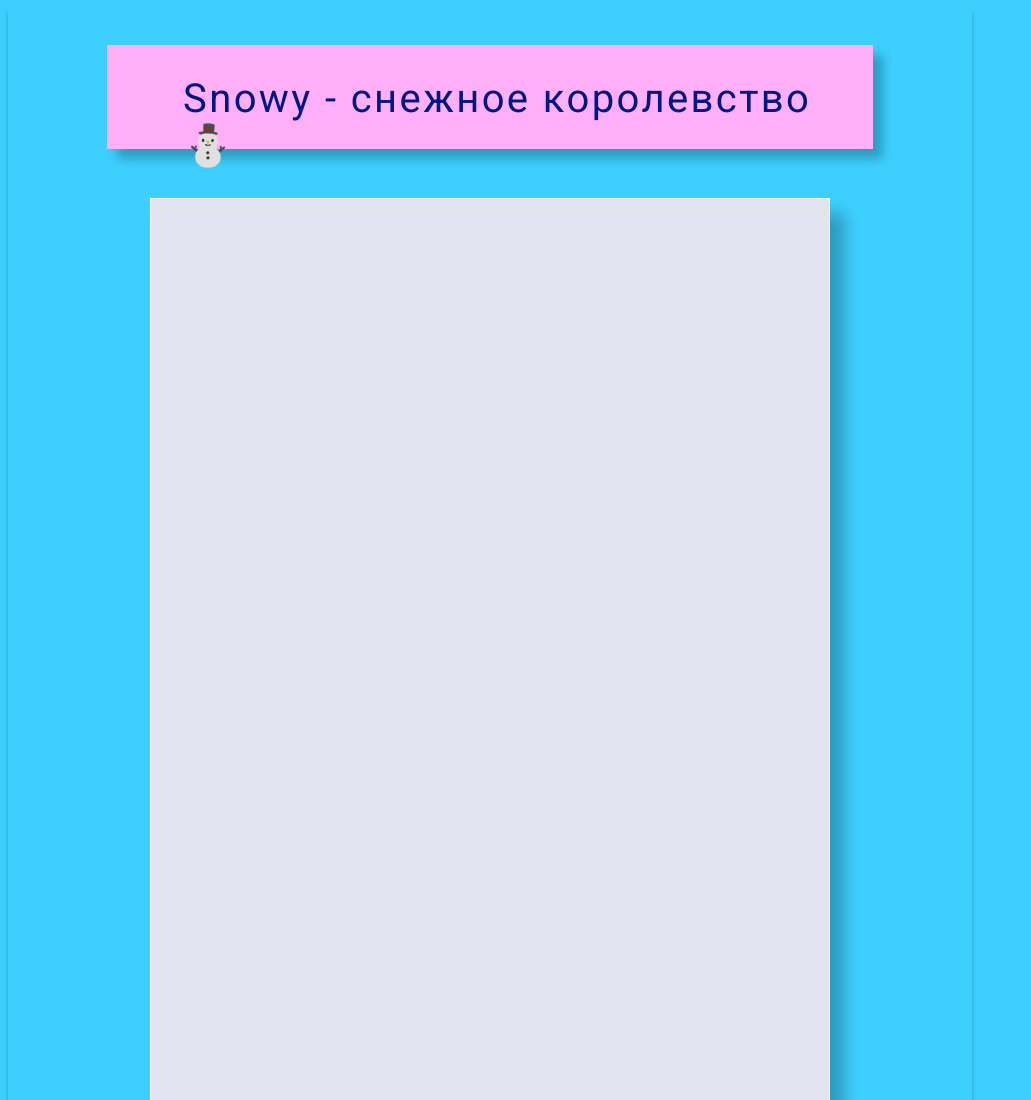
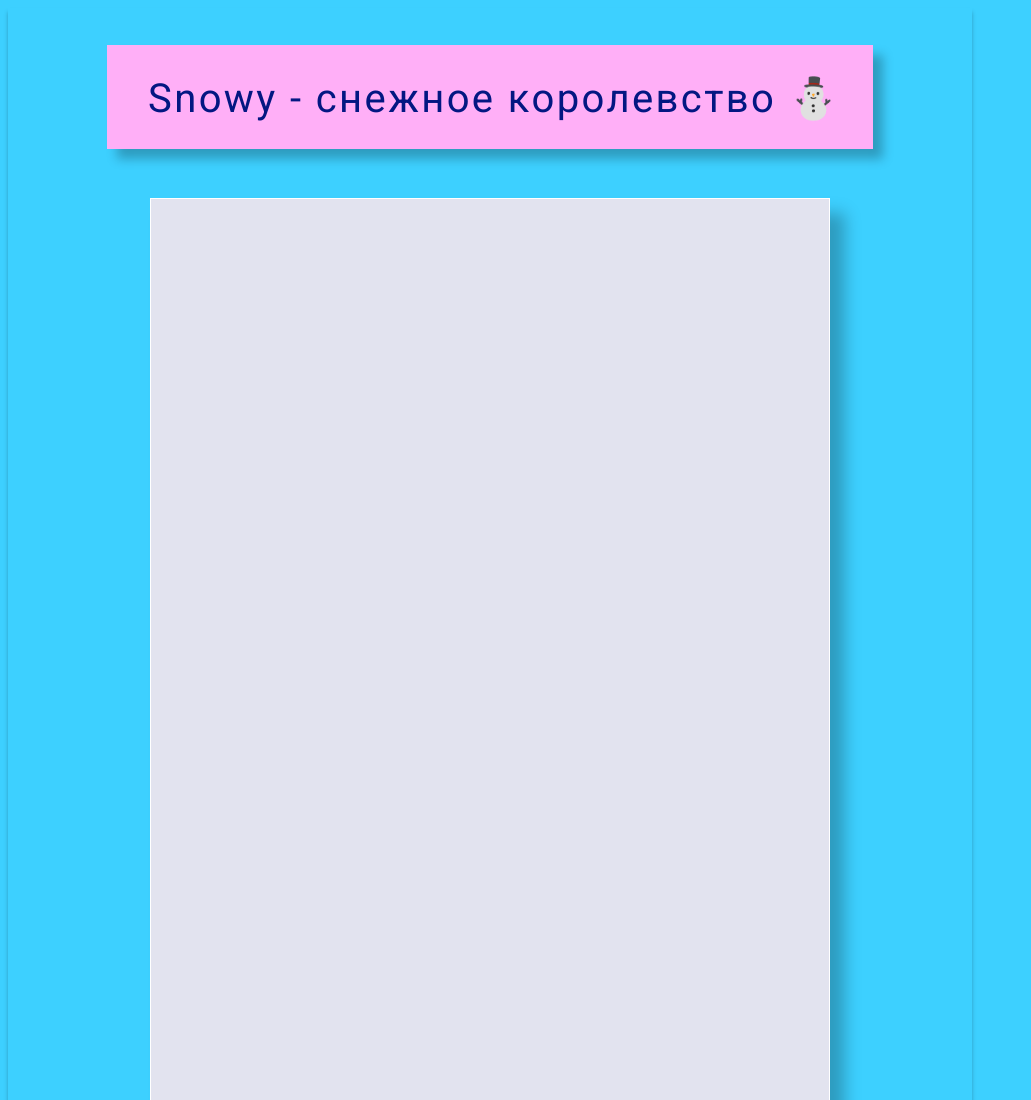
Before and after one commit to snowy-wwo/snowy-wwo.github.io, a plain HTML site: page index.html in a window 1280 px wide. Shown: the top 1100 px of the page, without its empty margins (0-1031 px from the left). Drawn offline with Linux system fonts and the light colour scheme.

Commit message:
Update style.css

```diff
--- a/style.css
+++ b/style.css
@@ -34,9 +34,9 @@ box-shadow: 10px 10px 10px rgba(0, 0, 0, 0.25);
 
 .text_s {
 position: absolute;
-width: 633px;
+width: 700px;
 height: 49px;
-left: 175px;
+left: 140px;
 top: 27px;
 
 font-family: Roboto;
```
